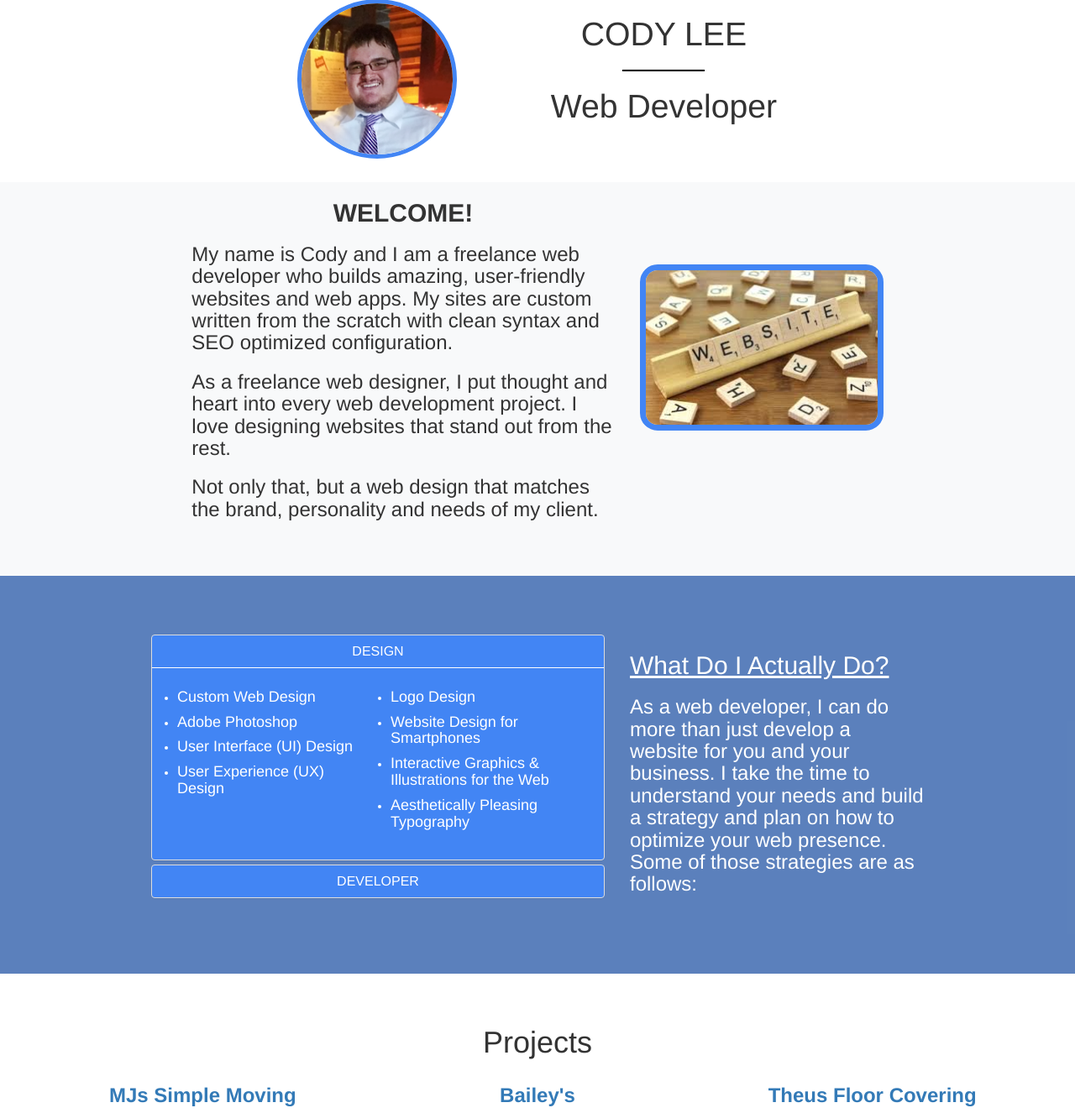
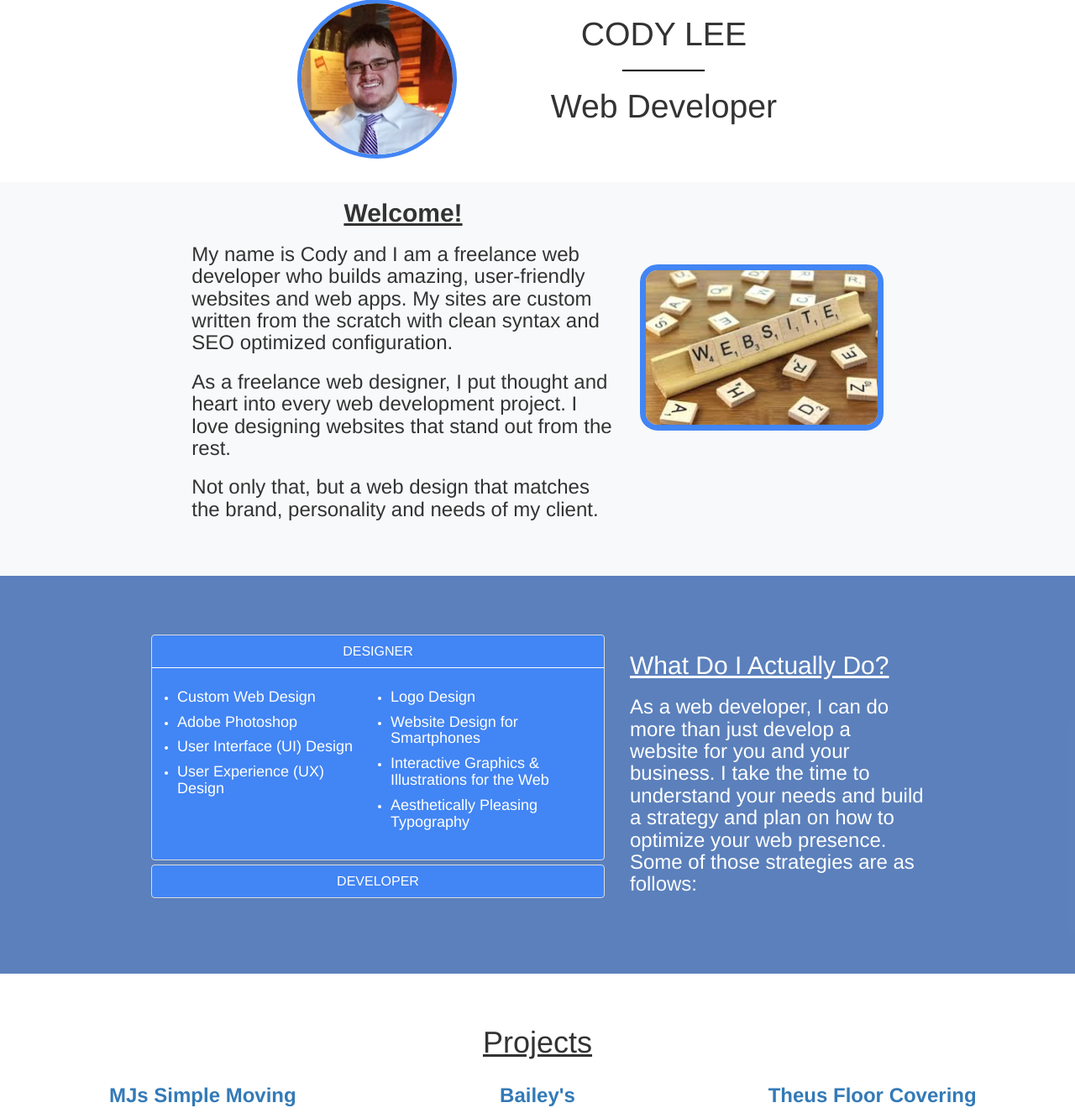
Before and after one commit to leecodya/portfolio, a Flask app: page / in a window 1280 px wide. Shown: the part 158-1484 px from the top of the page at 84% size. Run offline with Flask 2, Linux system fonts and the light colour scheme; some libraries are stand-ins or nearby versions.

Commit message:
restyled the headings of the various sections a lil bit

```diff
--- a/templates/home.htm
+++ b/templates/home.htm
@@ -7,7 +7,7 @@
 		<div class="row welcome">
 			<div class="col-md-2"></div>
 			<div class="col-md-5">
-				<h2 class="center"><strong>WELCOME!</strong></h2>
+				<h2 class="center"><strong><u>Welcome!</u></strong></h2>
 				<h3>My name is Cody and I am a freelance web developer who builds amazing, user-friendly websites and web apps. My sites are custom written from the scratch with clean syntax and SEO optimized configuration.</h3>
 				<h3>As a freelance web designer, I put thought and heart into every web development project. I love designing websites that stand out from the rest.</h3>
 				<h3>Not only that, but a web design that matches the brand, personality and needs of my client.</h3>
@@ -31,7 +31,7 @@
 							<div class="panel panel-default">
 								<a role="button" data-toggle="collapse" data-parent="#accordion" href="#collapse1" style="color:white" aria-expanded="true" aria-controls="collapse1">
 									<div class="panel-heading">
-										<h3 class="panel-title">Design</h3>
+										<h3 class="panel-title">Designer</h3>
 									</div>
 								</a>
 								<div id="collapse1" class="panel-collapse collapse in" style="border-top:1px solid white" role="tabpanel">
@@ -119,7 +119,7 @@
 		<div class="container">
 			<div class="row text-center">
 				<div class="col-sm-12">
-					<h1>Projects</h1>
+					<h1><u>Projects</u></h1>
 					<!-- <h2>Separate Projects</h2> -->
 				</div>
 			</div>
@@ -168,8 +168,7 @@
 				<div class="row">
 					<div class="col-md-3"></div>
 					<div class="col-md-6">
-						<h1 class="center">CONTACT ME</h1>
-						<hr>
+						<h1 class="center"><u>Contact Me</u></h1>
 						<form method="POST" action="https://formspree.io/lee.codya@gmail.com" target="_blank">
 							<input type="hidden" name="_subject" value="Contact Form submission!" />
 							<input type="email" name="_replyto" placeholder="Email" required><br>
```
